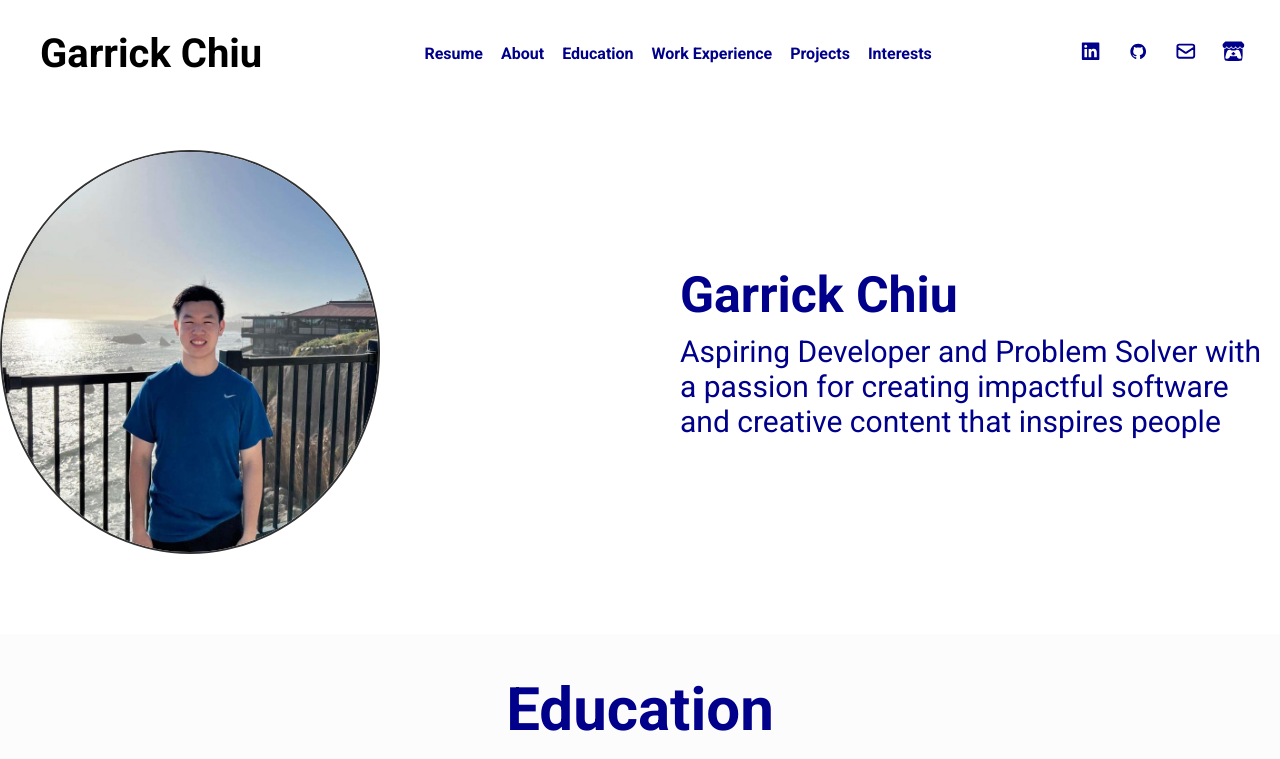
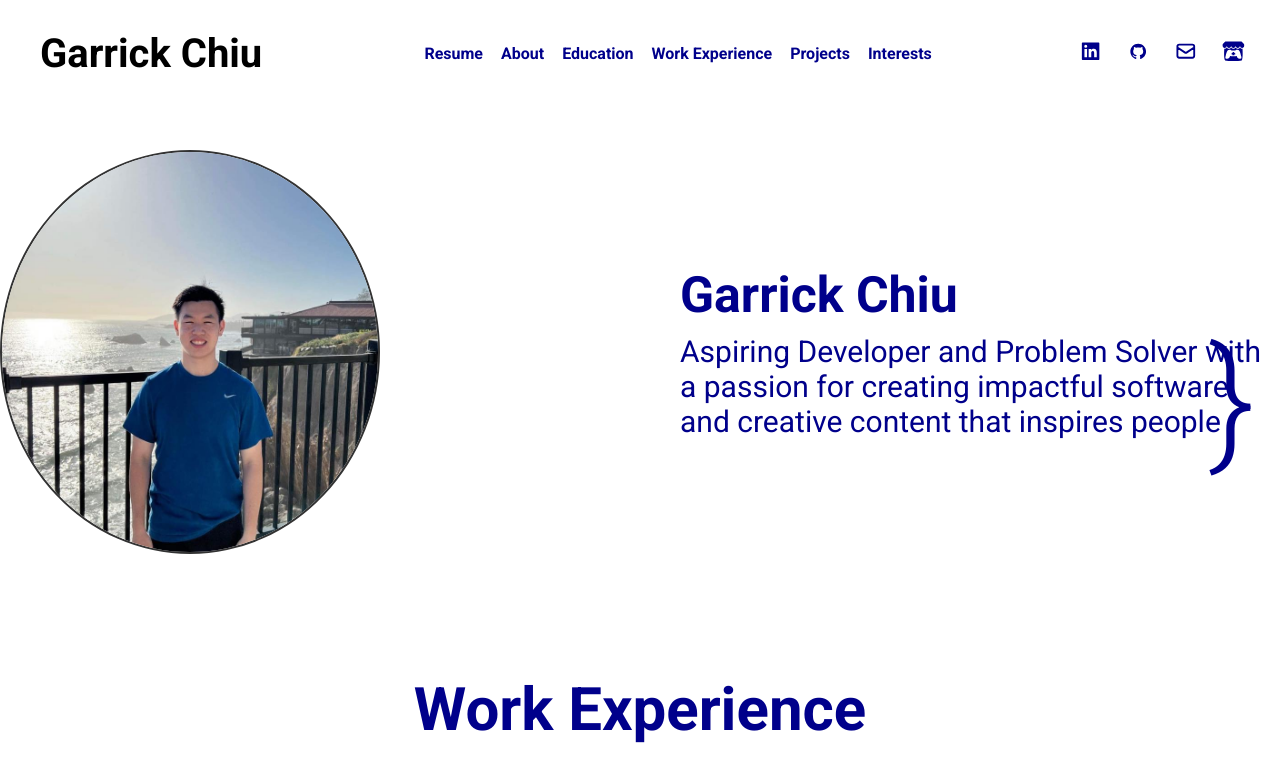
Before and after one commit to GarrickC23/Garrick-Website, a React (Create React App) app in the folder garrickwebsite/: page / in a window 1280 px wide. Shown: the top 759 px of the page. Built offline with nearby package versions, Linux system fonts and the light colour scheme.

Commit message:
Added work experience

```diff
--- a/garrickwebsite/src/pages/Experience/Experience.js
+++ b/garrickwebsite/src/pages/Education/Education.js
@@ -1,7 +1,7 @@
 import React from "react";
-import './Experience.css';
+import './Education.css';
 
-function Experience() {
+function Education() {
     return (
         <experience className="experience">
             <div className="title">
@@ -34,4 +34,4 @@ function Experience() {
     )
 }
 
-export default Experience;
+export default Education;
--- a/garrickwebsite/src/pages/Home/Home.js
+++ b/garrickwebsite/src/pages/Home/Home.js
@@ -1,7 +1,8 @@
 import React from "react";
 import Navbar from "../components/Navbar";
 import Introduction from "../Introduction/Introduction";
-import Experience from "../Experience/Experience";
+import Workexperience from "../Workexperience/Workexperience";
+import Education from "../Education/Education";
 import Projects from "../Projects/Projects";
 import Contact from "../Contact/Contact";
 
@@ -13,8 +14,11 @@ function Home() {
                 <div className="introduction">
                     <Introduction />
                 </div>
+                <div className="workexperience">
+                    <Workexperience />
+                </div>
                 <div className="experience">
-                    <Experience />
+                    <Education />
                 </div>
                 <div className="projects">
                     <Projects />
--- a/garrickwebsite/src/pages/Workexperience/Workexperience.css
+++ b/garrickwebsite/src/pages/Workexperience/Workexperience.css
@@ -0,0 +1,44 @@
+.workexperience {
+    color: darkblue;
+}
+.workexperience .worklist {
+    display: grid;
+    padding-left: 20px;
+    padding-bottom: 40px;
+    place-items: center;
+}
+.workexperience .title {
+    padding-top: 40px;
+    padding-bottom: 10px;
+    text-align: center;
+    font-size: 30px;
+}
+.workexperience .workbox {
+    display: flex;
+    align-items: center;
+}
+.workexperience .workbox::before {
+    content: '{';
+    font-size: 140px;
+    font-weight: 100;
+    position: absolute;
+    left: -50px;
+    top: 50%;
+    transform: translateY(-50%);
+}
+.workexperience .workbox::after {
+    content: '}';
+    font-size: 140px;
+    font-weight: 100;
+    position: absolute;
+    right: 25px;
+    top: 50%;
+    transform: translateY(-50%);
+}
+.workexperience .work {
+    padding-bottom: 10px;
+}
+.workexperience .workdescription {
+    border-left: 1px solid darkblue;
+    padding: 0 15px;
+}
--- a/garrickwebsite/src/pages/Workexperience/Workexperience.js
+++ b/garrickwebsite/src/pages/Workexperience/Workexperience.js
@@ -0,0 +1,22 @@
+import React from "react";
+import "./Workexperience.css";
+
+function Workexperience() {
+    return (
+        <workexperience className="workexperience">
+            <div className="title">
+                <h1>Work Experience</h1>
+            </div>
+            <div classsName="worklist">
+                <div className="workbox">
+                    <div className="workname"><h1>zyBooks</h1></div>
+                    <div className="workdescription">
+
+                    </div>
+                </div>
+            </div>
+        </workexperience>
+    )
+}
+
+export default Workexperience;
```
Also changed, not shown: garrickwebsite/src/pages/Education/Education.css (renamed from garrickwebsite/src/pages/Experience/Experience.css).
